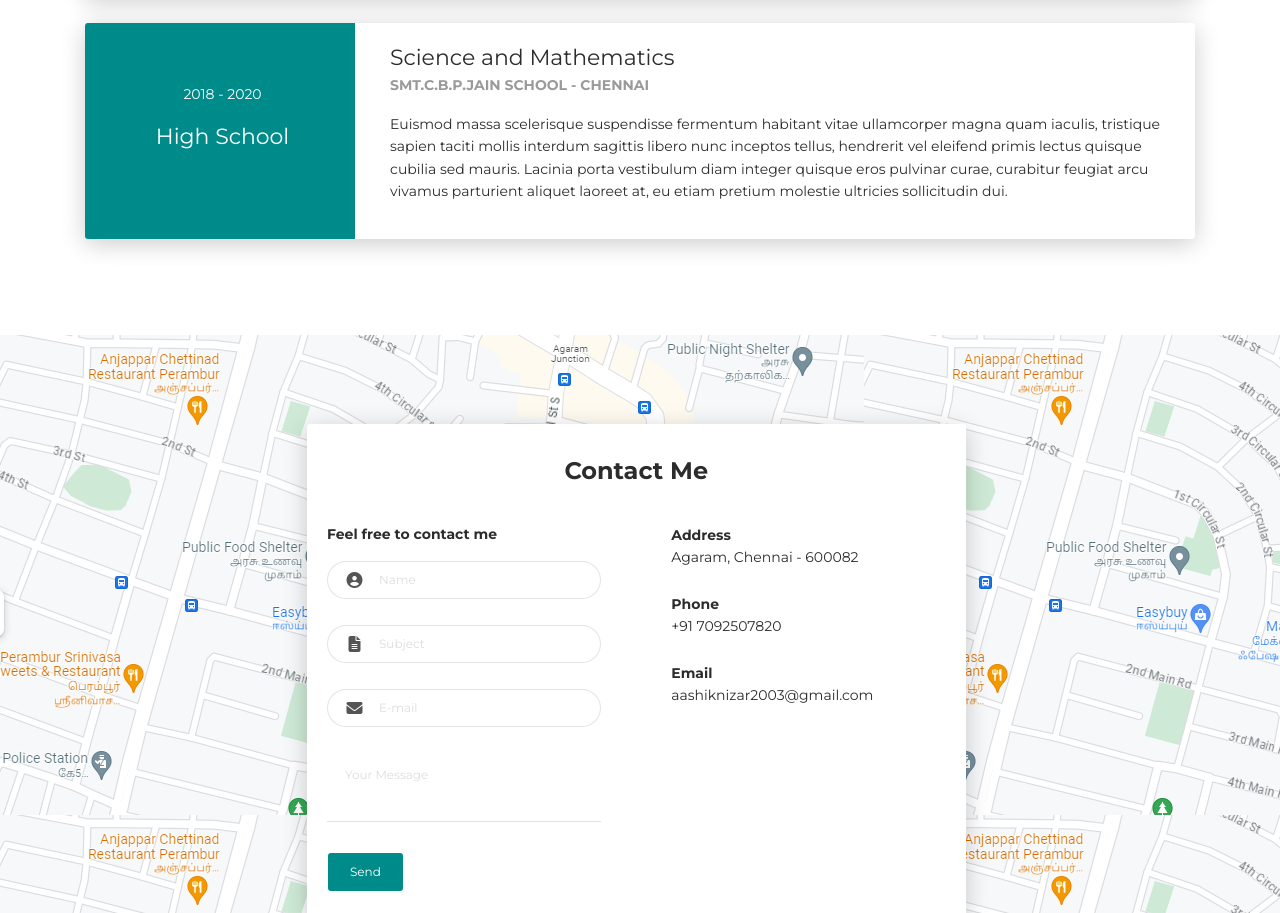
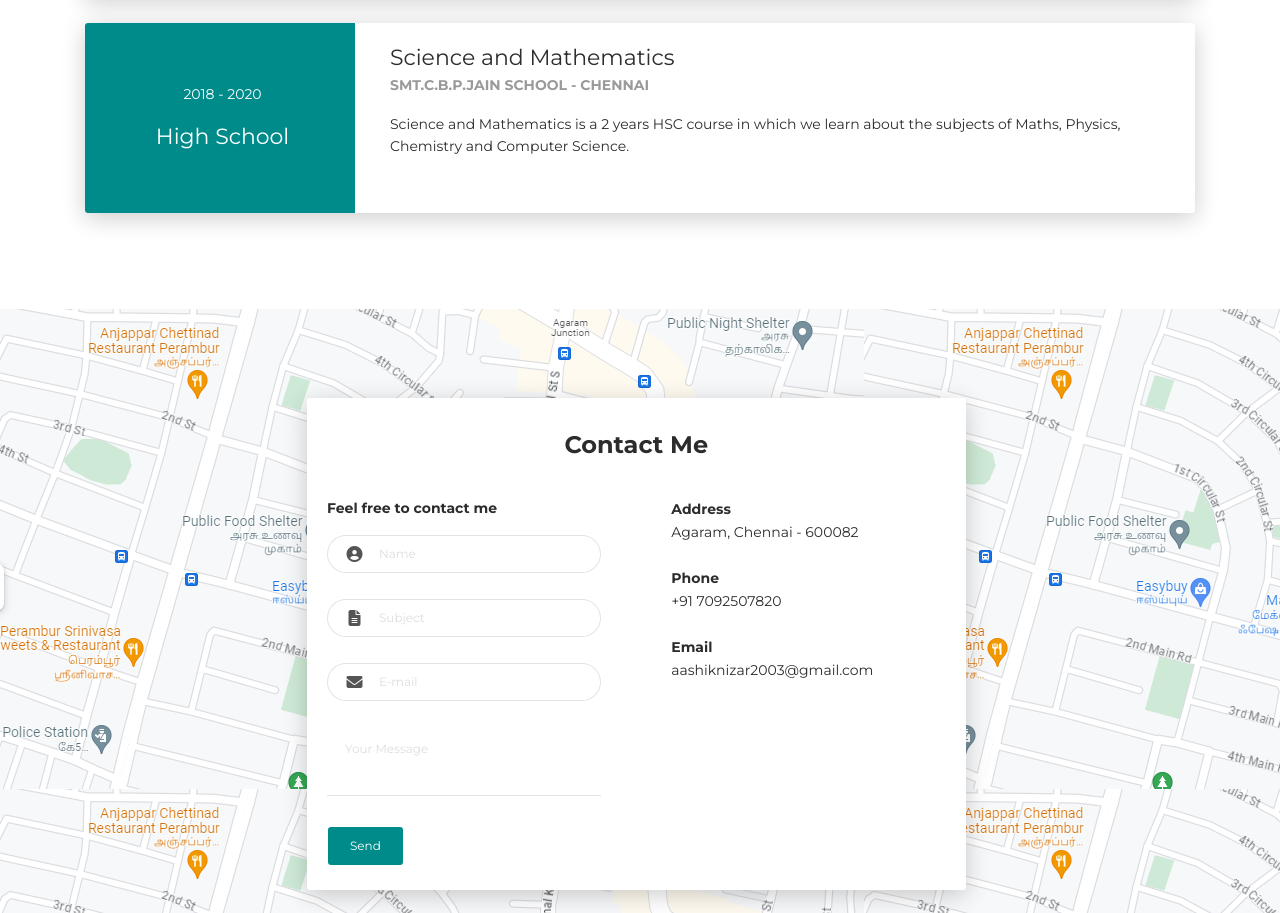
Before and after one commit to Nizardeveloper/Nizar-CV, a plain HTML site: page index.html in a window 1280 px wide. Shown: the part 2317-3230 px from the top of the page. Drawn offline with Linux system fonts and the light colour scheme.

Commit message:
changed the HSC edu part
the content been in sample text
changed.

```diff
--- a/index.html
+++ b/index.html
@@ -239,7 +239,7 @@
           <div class="card-body">
             <div class="h5">Science and Mathematics</div>
             <p class="category">Smt.C.B.P.Jain School - CHENNAI</p>
-            <p>Euismod massa scelerisque suspendisse fermentum habitant vitae ullamcorper magna quam iaculis, tristique sapien taciti mollis interdum sagittis libero nunc inceptos tellus, hendrerit vel eleifend primis lectus quisque cubilia sed mauris. Lacinia porta vestibulum diam integer quisque eros pulvinar curae, curabitur feugiat arcu vivamus parturient aliquet laoreet at, eu etiam pretium molestie ultricies sollicitudin dui.</p>
+            <p>Science and Mathematics is a 2 years HSC course in which we learn about the subjects of Maths, Physics, Chemistry and Computer Science.</p>
           </div>
         </div>
       </div>
```
